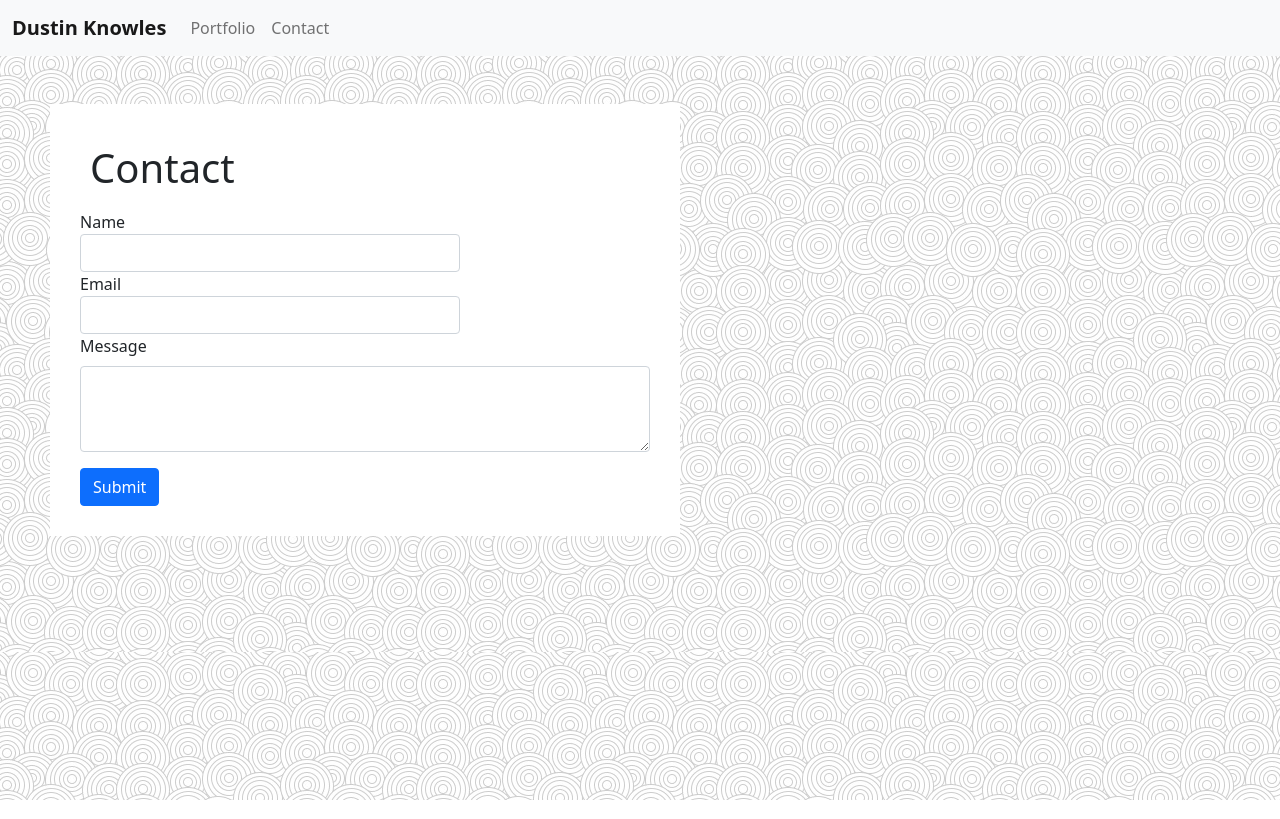
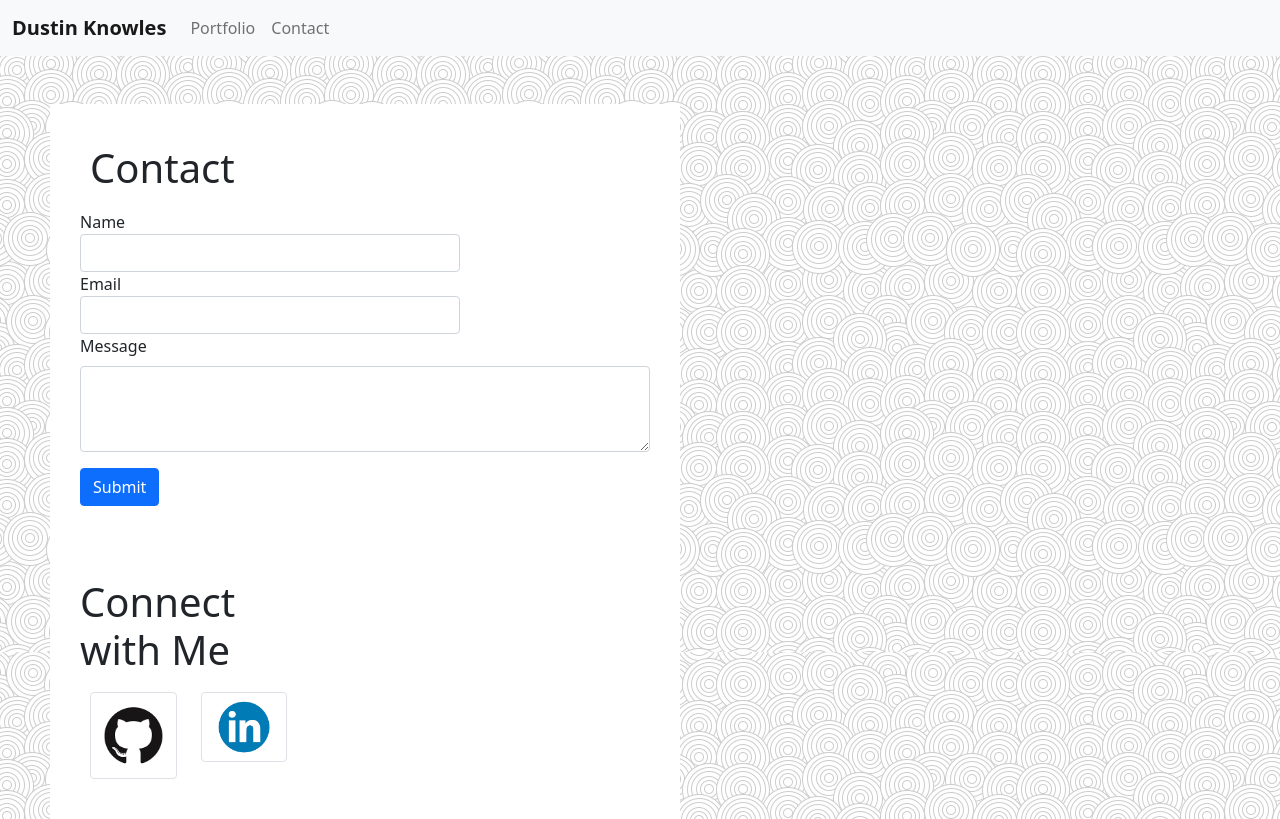
Before and after one commit to dustinknowles/Portfolio, a plain HTML site: page contact.html in a window 1280 px wide. Drawn offline with nearby package versions, Linux system fonts and the light colour scheme.

Commit message:
adding social links to contact page

```diff
--- a/contact.html
+++ b/contact.html
@@ -53,7 +53,32 @@
           <div class="col-12">
             <button class="btn btn-primary" type="submit">Submit</button>
           </div>
+          <br>
+          <br>
+          <br>
+
+          <div class="col-lg-4 col-md-4 col-sm-12 col-xs-12">
+            <div class="panel panel-default">
+                <div class="panel-heading">
+                  <h1 class="panel-title">Connect with Me</h1>
+                          </div>
+                          <div class="socials">
+                            <div class="row">
+                              <div class="col-sm-4">
+                                <a href="https://github.com/dustinknowles" target="_blank">
+                                  <img src="../Portfolio/Assets/Images/github.png" class="img-thumbnail img-circle" alt="Github"></a>
+                               </div>
+                               <div class="col-sm-4">
+                                <a href="https://www.linkedin.com/in/dustin-knowles-672596190/" target="_blank">
+                                  <img src="../Portfolio/Assets/Images/linkedin.png" class="img-thumbnail img-circle" alt="LinkedIn"></a>
+                               </div>
+                             </div>
+                          </div>
+
+                          </div>
+                          </div>
     </div>
+
 
 </body>
 </html>
```
Also changed, not shown: Assets/Images/github.png (added), Assets/Images/linkedin.png (added).
